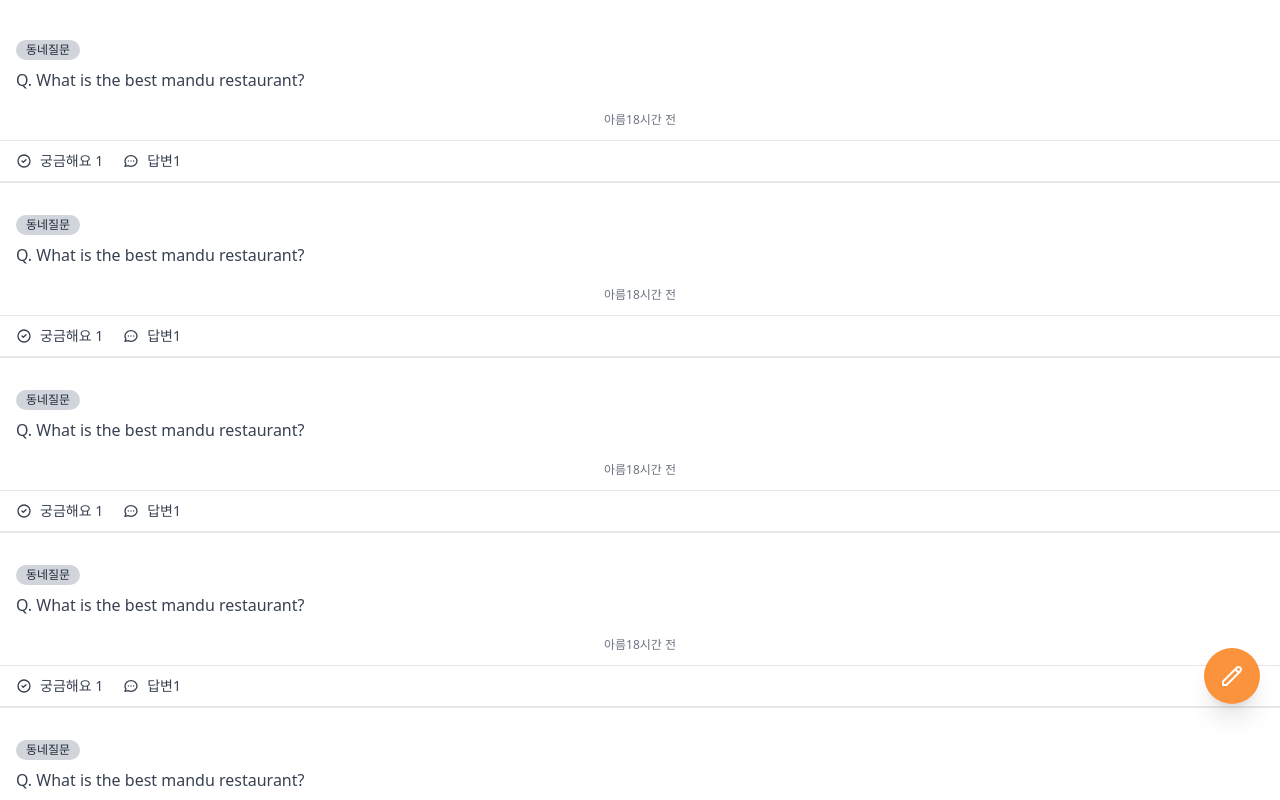
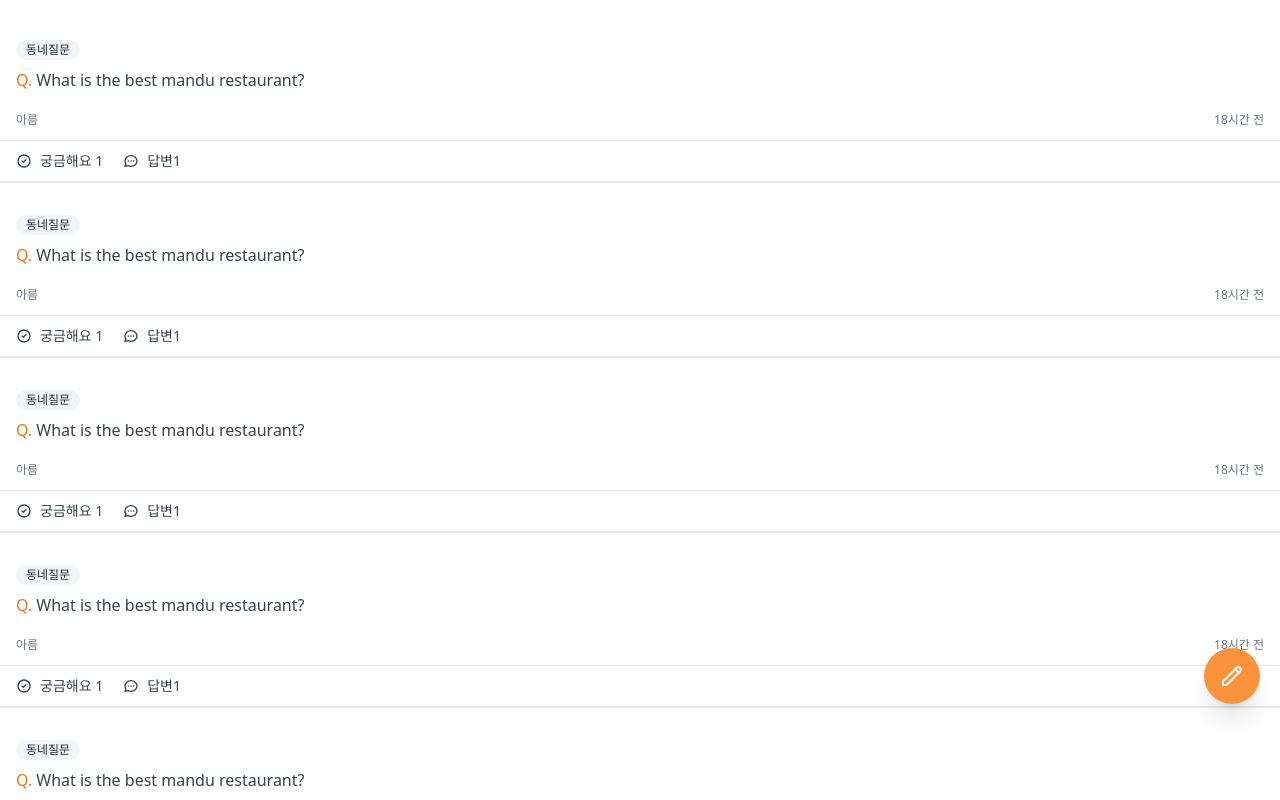
Before and after one commit to Inzahanyang/share-market, a Next.js app: page /community in a window 1280 px wide. Shown: the top 800 px of the page. Built offline with nearby package versions, Linux system fonts and the light colour scheme.

Commit message:
community_fixed

```diff
--- a/pages/community/index.tsx
+++ b/pages/community/index.tsx
@@ -5,15 +5,16 @@ const Community: NextPage = () => {
     <div className="space-y-8 py-10">
       {[1, 1, 1, 1, 1, 1, 1, 1].map((_, i) => (
         <div key={i} className="flex flex-col items-start">
-          <span className="ml-4 flex items-center rounded-full bg-gray-300 px-2.5 py-0.5 text-xs font-medium text-gray-800">
+          <span className="ml-4 flex items-center rounded-full bg-gray-100 px-2.5 py-0.5 text-xs font-medium text-gray-800">
             동네질문
           </span>
 
-          <span className="mt-2 px-4 text-gray-700">
-            <span>Q.</span> What is the best mandu restaurant?
-          </span>
+          <div className="mt-2 px-4 text-gray-700">
+            <span className="font-medium text-orange-500">Q.</span> What is the
+            best mandu restaurant?
+          </div>
 
-          <div className="mt-5 flex w-full items-center justify-center px-4 text-xs font-medium text-gray-500">
+          <div className="mt-5 flex w-full items-center justify-between px-4 text-xs font-medium text-gray-500">
             <span>아름</span>
             <span>18시간 전</span>
           </div>
```
